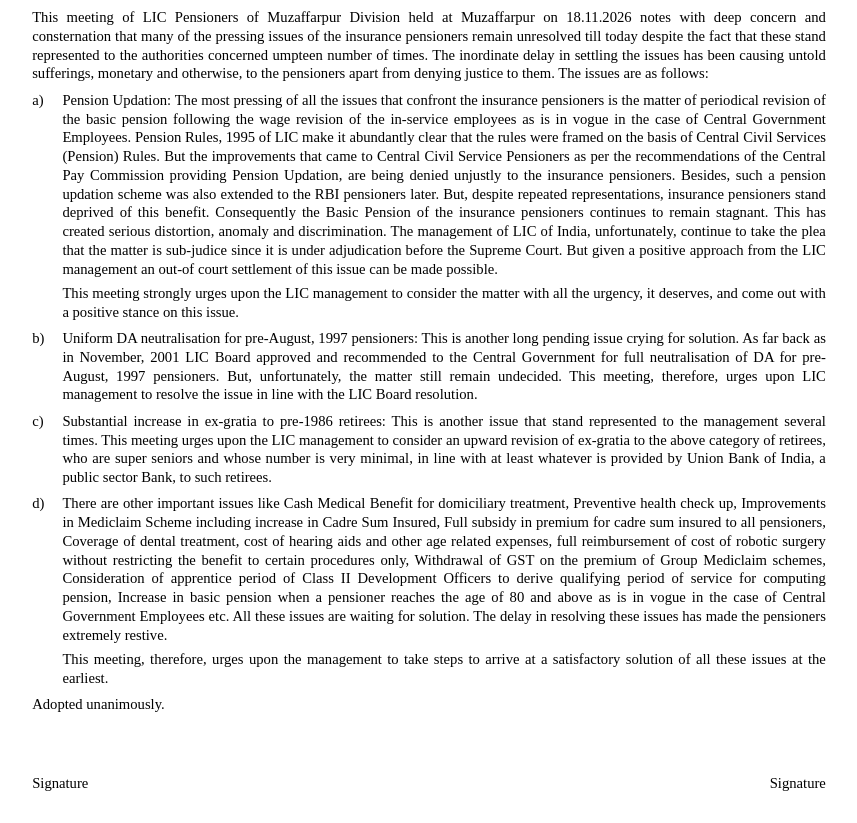
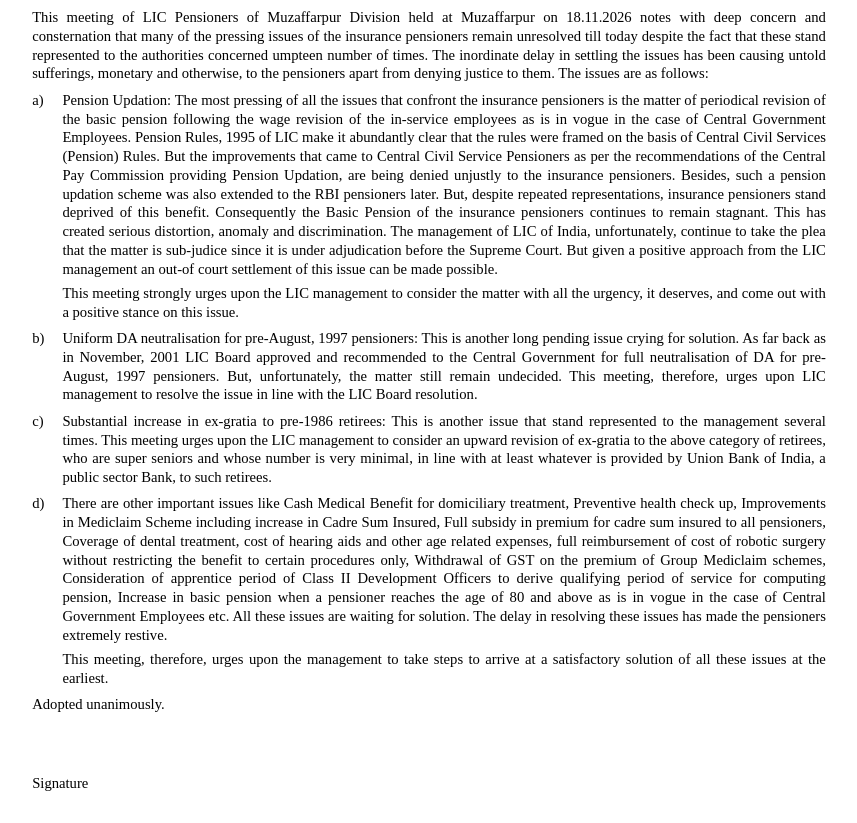
Before and after one commit to anujmayank/my-websites, a plain HTML site: page resolution.html in a window 1280 px wide. Shown: the part 55-878 px from the top of the page, without its empty margins (211-1068 px from the left). Drawn offline with Linux system fonts and the light colour scheme.

Commit message:
Remove duplicate signature span from resolution.html for cleaner markup.

```diff
--- a/resolution.html
+++ b/resolution.html
@@ -134,7 +134,6 @@
 
         <div class="signatures">
             <span>Signature</span>
-            <span>Signature</span>
         </div>
     </div>
 </body>
```
